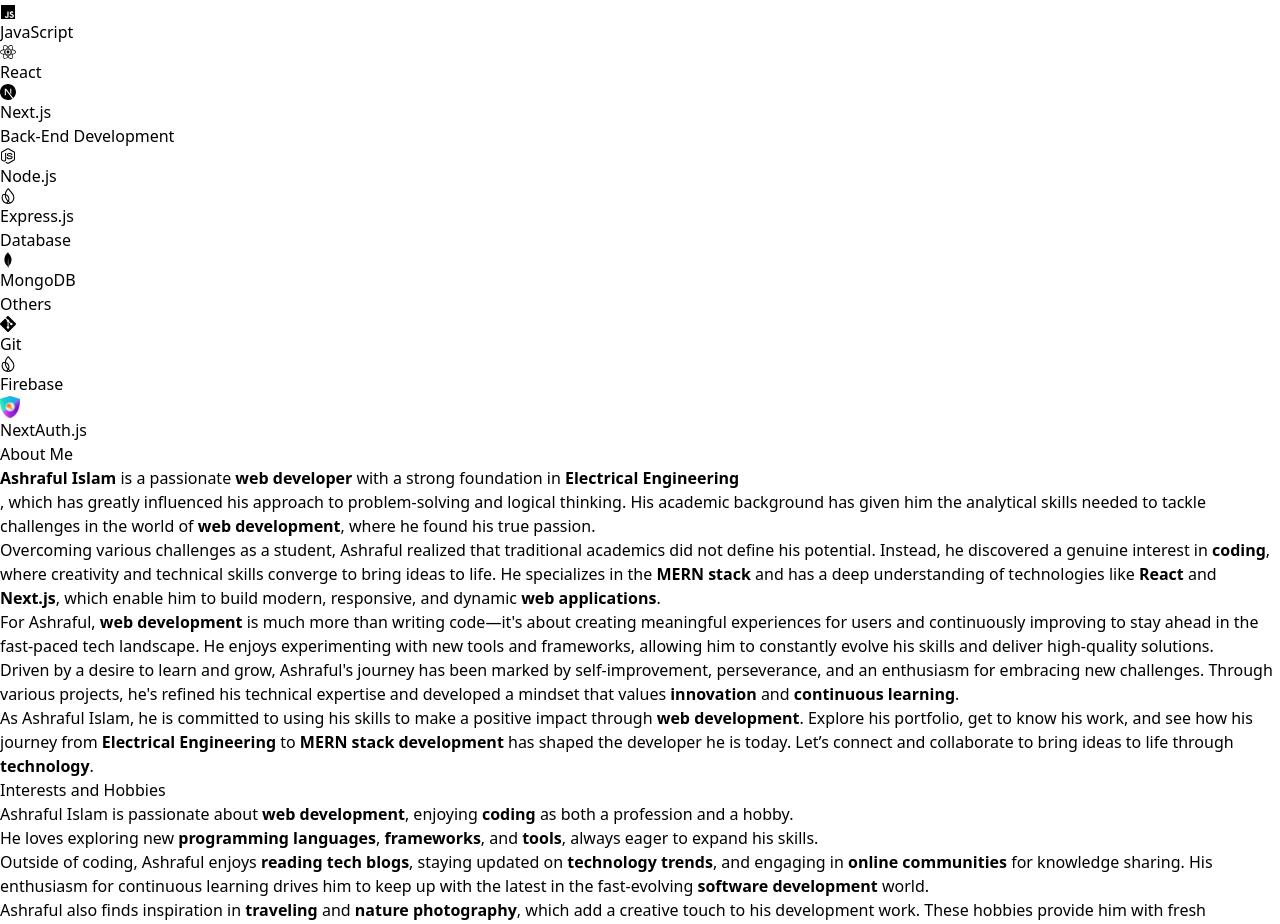
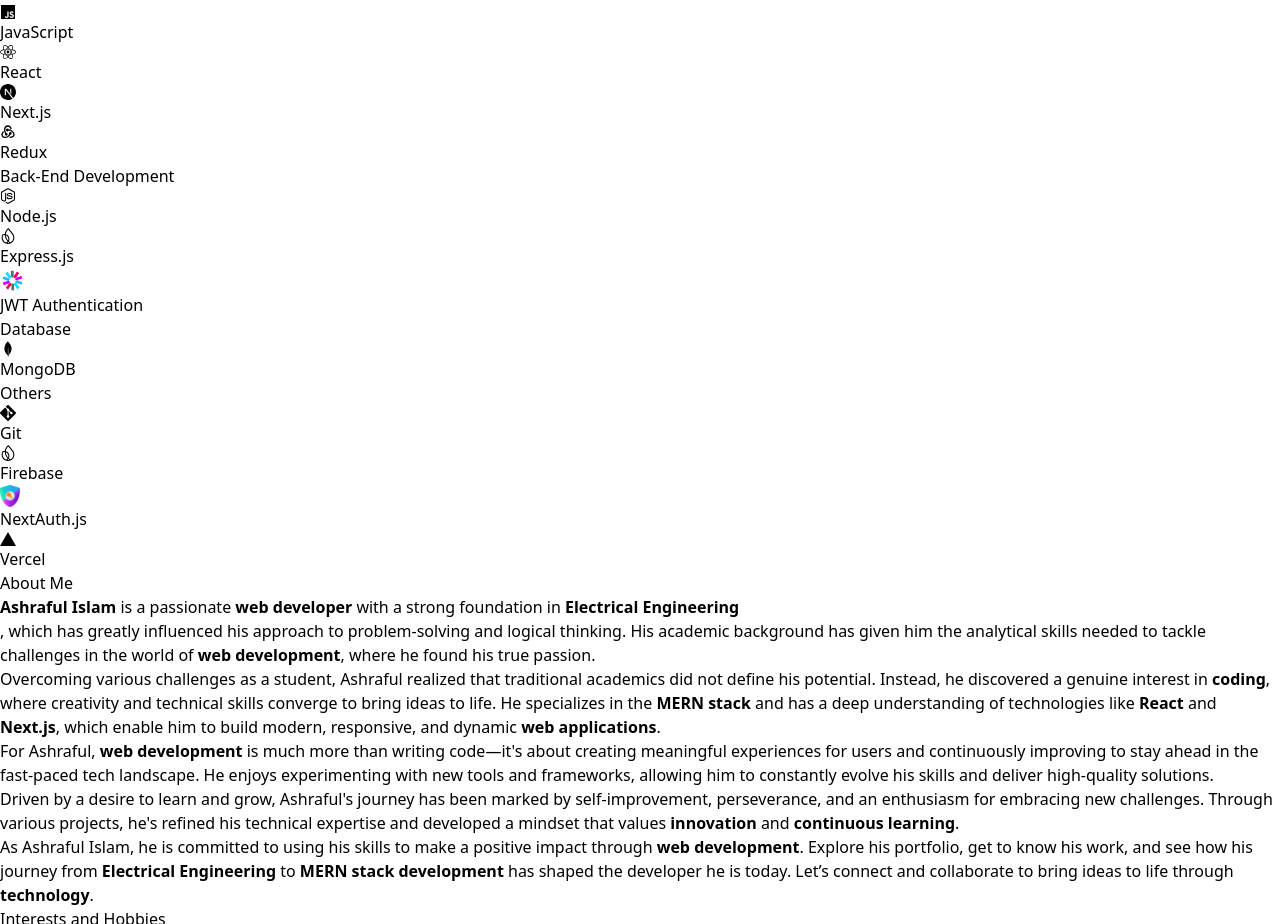
Before and after one commit to theashrafislam/ashraful-islam, a Next.js app: page /about in a window 1280 px wide. Shown: the part 924-1848 px from the top of the page. Built offline with nearby package versions, Linux system fonts and the light colour scheme.

Commit message:
fixed one meta w3c validation error

```diff
--- a/src/app/about/page.jsx
+++ b/src/app/about/page.jsx
@@ -1,7 +1,8 @@
 import React from 'react';
 import Image from 'next/image';
 import { FaHtml5, FaCss3Alt, FaJs, FaReact, FaNodeJs } from 'react-icons/fa';
-import { SiTailwindcss, SiNextdotjs, SiFirebase, SiMongodb } from 'react-icons/si';
+import { SiTailwindcss, SiNextdotjs, SiFirebase, SiMongodb, SiVercel } from 'react-icons/si';
+import { TbBrandRedux } from "react-icons/tb";
 import { BsGit } from 'react-icons/bs';
 import TypeWriter from '../Components/TypeWriter/TypeWriter';
 import LiveChatButton from '../Components/LiveChat/LiveChatButton';
@@ -15,7 +16,7 @@
     return (
         <div className="min-h-screen bg-gray-900 text-white px-6 py-6 md:px-10">
             <div>
-            <LiveChatButton/>
+                <LiveChatButton />
             </div>
             <h1 className='text-3xl md:text-4xl font-bold mb-6 relative inline-block'>
                 About Me
@@ -33,7 +34,7 @@
                         src="/images/ashraful-islam.jpg"
                         alt="Ashraful Islam"
                         className="rounded-lg object-cover grayscale"
-                        width={600} // Optimized for mobile
+                        width={600}
                         height={600}
                     />
                     <h1 className="text-4xl md:text-5xl font-bold mt-4">Ashraful Islam</h1>
@@ -54,6 +55,7 @@
                                 { icon: <FaJs className="text-yellow-500" />, skill: "JavaScript" },
                                 { icon: <FaReact className="text-blue-600" />, skill: "React" },
                                 { icon: <SiNextdotjs className="text-black" />, skill: "Next.js" },
+                                { icon: <TbBrandRedux className="text-[#764abc]" />, skill: "Redux" },
                             ].map(({ icon, skill }) => (
                                 <div key={skill} className="flex items-center gap-2 bg-gray-700 p-2 rounded-md">
                                     <span className="text-xl">{icon}</span>
@@ -70,6 +72,7 @@
                             {[
                                 { icon: <FaNodeJs className="text-green-600" />, skill: "Node.js" },
                                 { icon: <SiFirebase className="text-yellow-600" />, skill: "Express.js" },
+                                { icon: <Image src="/images/jwt.png" height={25} width={25} alt={"ashraful-islam"} />, skill: "JWT Authentication" },
                             ].map(({ icon, skill }) => (
                                 <div key={skill} className="flex items-center gap-2 bg-gray-700 p-2 rounded-md">
                                     <span className="text-xl">{icon}</span>
@@ -101,7 +104,8 @@
                             {[
                                 { icon: <BsGit className="text-red-500" />, skill: "Git" },
                                 { icon: <SiFirebase className="text-yellow-600" />, skill: "Firebase" },
-                                { icon: <Image src="/images/nextauth.png" height={20} width={20} alt={"ashraful-islam"}/>, skill: "NextAuth.js" },
+                                { icon: <Image src="/images/nextauth.png" height={20} width={20} alt={"ashraful-islam"} />, skill: "NextAuth.js" },
+                                { icon: <SiVercel className="text-black" />, skill: "Vercel" },
                             ].map(({ icon, skill }) => (
                                 <div key={skill} className="flex items-center gap-2 bg-gray-700 p-2 rounded-md">
                                     <span className="text-xl">{icon}</span>
--- a/src/app/layout.js
+++ b/src/app/layout.js
@@ -44,7 +44,6 @@
     <html lang="en">
       <head>
         {/* SEO & Meta Tags */}
-        <meta charSet="UTF-8" />
         <meta
           name="viewport"
           content="width=device-width, initial-scale=1, shrink-to-fit=no"
```
Also changed, not shown: public/images/jwt.png (added), 1 other file (tests, documents, lock files or other folders).
